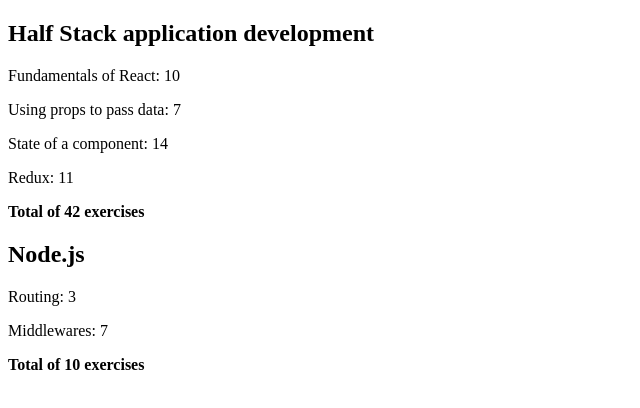
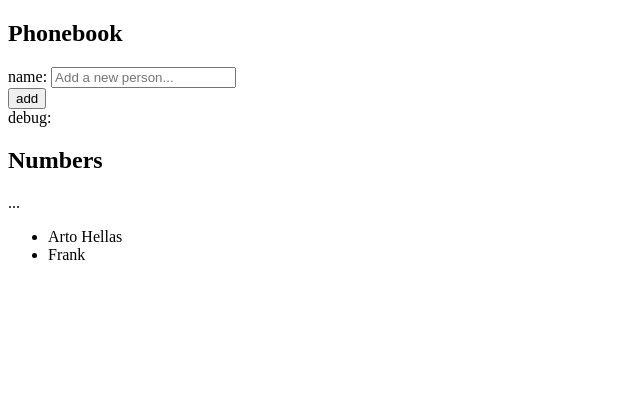
Before and after one commit to bshanz/fso-part-2, a React (Vite) app: page / in a window 1280 px wide. Shown: the top 408 px of the page, without its empty margins (0-640 px from the left). Built offline with nearby package versions, Linux system fonts and the light colour scheme.

Commit message:
Exercises 2.6 and 2.7 done

```diff
--- a/src/App.jsx
+++ b/src/App.jsx
@@ -1,59 +1,124 @@
-import { Courses } from "./components/Courses"
+// import { useState } from 'react'
+// import Note from './components/Note'
+
+
+// const App = (props) => {
+//   const [notes, setNotes] = useState(props.notes)
+//   const [newNote, setNewNote] = useState()
+
+//   const [showAll, setShowAll] = useState(true)
+
+
+//   const addNote = (event) => {
+//     event.preventDefault()
+//     const noteObject = {
+//       content: newNote,
+//       important: Math.random() < 0.5,
+//       id: notes.length + 1,
+//     }
+
+//     setNotes(notes.concat(noteObject))
+//     setNewNote('')
+//   }
+
+//   const handleNoteChange = (event) => {
+//     console.log(event.target.value)
+//     setNewNote(event.target.value)
+//   }
+
+//   const notesToShow = showAll
+//     ? notes
+//     : notes.filter(note => note.important)
+
+//   return (
+//     <div>
+//       <h1>Notes</h1>
+//       <div>
+//         <button onClick={() => setShowAll(!showAll)}>
+//           show {showAll ? 'important' : 'all' }
+//         </button>
+//       </div>
+//       <ul>
+//         {notesToShow.map(note =>
+//           <Note key={note.id} note={note} />
+//         )}
+//       </ul>
+//       <form onSubmit={addNote}>
+//       <input
+//       value={newNote}
+//       onChange={handleNoteChange}
+//       placeholder='a new note...'
+//       />
+//         <button type="submit">save</button>
+//       </form>
+//     </div>
+//   )
+// }
+
+// export default App
+
+import { useState } from 'react'
+
+const Numbers = ({persons}) =>{
+  return (
+    <ul>
+      {persons.map(person => <li key={person.name}>{person.name}</li>)}
+    </ul>
+  )
+}
 
 const App = () => {
+  const [persons, setPersons] = useState([
+    { name: 'Arto Hellas' },{ name: 'Frank' }
+  ])
+  const [newName, setNewName] = useState('')
 
-  const courses = [
-    {
-      name: 'Half Stack application development',
-      id: 1,
-      parts: [
-        {
-          name: 'Fundamentals of React',
-          exercises: 10,
-          id: 1
-        },
-        {
-          name: 'Using props to pass data',
-          exercises: 7,
-          id: 2
-        },
-        {
-          name: 'State of a component',
-          exercises: 14,
-          id: 3
-        },
-        {
-          name: 'Redux',
-          exercises: 11,
-          id: 4
-        }
-      ]
-    },
-    {
-      name: 'Node.js',
-      id: 2,
-      parts: [
-        {
-          name: 'Routing',
-          exercises: 3,
-          id: 1
-        },
-        {
-          name: 'Middlewares',
-          exercises: 7,
-          id: 2
-        }
-      ]
+  // handle form submit to add new person
+  const addPerson = (event) => {
+    event.preventDefault()
+    const personObject = {
+      name: newName,
     }
-  ]
 
+    // if the person already exists, throw error
+    if (persons.some(person => person.name === personObject.name)){
+      alert(`${personObject.name} already exists! Add a different person.`)
+      setNewName('')
+      return
+    }
+
+    // add the new person and clear input
+      setPersons(persons.concat(personObject))
+      setNewName('')
+  }
+
+  // handle input in form
+  const handlePersonChange = (event) => {
+    console.log(event.target.value)
+    setNewName(event.target.value)
+  }
 
 
   return (
-    <>
-    <Courses courses={courses} />
-    </>
-
+    <div>
+      <h2>Phonebook</h2>
+      <form onSubmit={addPerson}>
+        <div>
+          name: <input
+          onChange={handlePersonChange}
+          value={newName}
+          placeholder='Add a new person...'
+          />
+        </div>
+        <div>
+          <button type="submit">add</button>
+        </div>
+      </form>
+      <div>debug: {newName}</div>
+      <h2>Numbers</h2>
+      ...
+      <Numbers persons={persons} />
+    </div>
   )
 }
 
--- a/src/components/Note.jsx
+++ b/src/components/Note.jsx
@@ -1,4 +1,5 @@
 const Note = ({ note }) => {
+
     return (
       <li>{note.content}</li>
     )
```
Also changed, not shown: src/main.jsx (+21 -3 lines).
